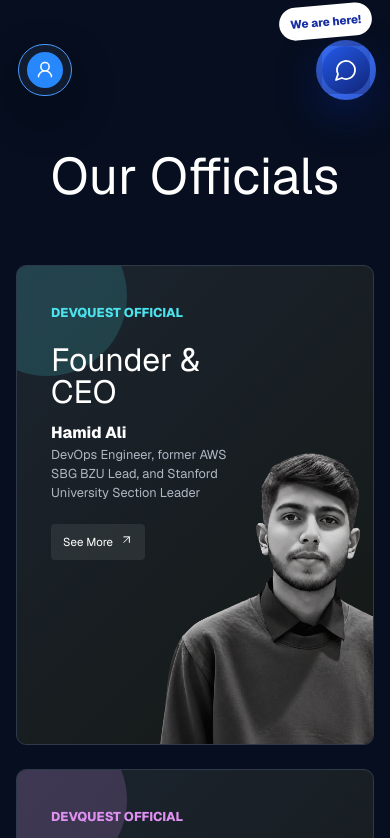
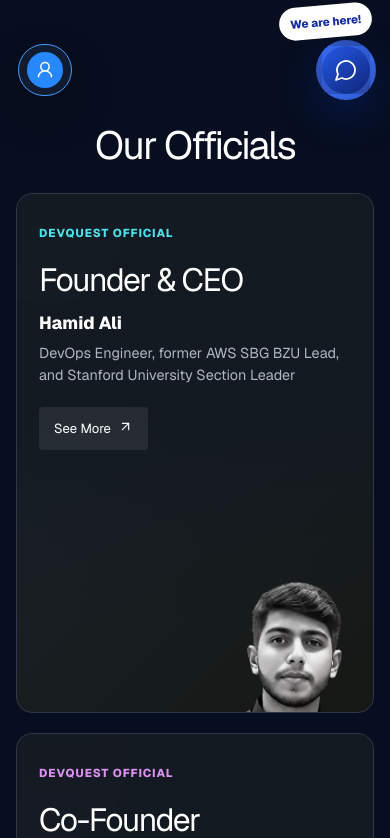
Before and after one commit to devquestpk-web/Devquestweb, a Next.js app: page /about in a window 390 px wide. Shown: the part 730-1568 px from the top of the page. Built offline with nearby package versions, Linux system fonts and the light colour scheme; no server answers.

Commit message:
Refine officials typography and layout

```diff
--- a/app/figma.css
+++ b/app/figma.css
@@ -152,3 +152,153 @@ html[data-theme="light"] .dq-services-preview,html[data-theme="light"] .dq-chapt
   .dq-sponsor-marquee { overflow-x: auto; -webkit-mask-image: none; mask-image: none; }
   .dq-sponsor-track { animation: none !important; transform: none; }
 }
+
+/* Officials layout refinement */
+.dq-officials {
+  padding: 72px 0 104px;
+}
+
+.dq-officials > h2 {
+  margin-bottom: 38px;
+  font-size: clamp(2.4rem, 4vw, 3.5rem);
+  line-height: 1;
+  letter-spacing: -.045em;
+}
+
+.dq-official-grid {
+  width: min(100%, 760px);
+  max-width: 760px;
+  gap: 28px;
+}
+
+.dq-official-card {
+  min-height: 430px;
+  padding: 44px 46px;
+  border-radius: 16px;
+}
+
+.dq-official-card::after {
+  content: "";
+  position: absolute;
+  inset: 0;
+  z-index: 1;
+  pointer-events: none;
+  background: linear-gradient(90deg, rgba(19, 25, 33, .98) 0%, rgba(19, 25, 33, .9) 43%, rgba(19, 25, 33, .38) 66%, rgba(19, 25, 33, 0) 82%);
+}
+
+.dq-official-card > div {
+  max-width: 52%;
+}
+
+.dq-official-card small {
+  font-size: .72rem;
+  letter-spacing: .08em;
+}
+
+.dq-official-card h3 {
+  max-width: 330px;
+  margin: 24px 0 16px;
+  font-size: clamp(2.1rem, 4vw, 3rem);
+  line-height: 1;
+  letter-spacing: -.045em;
+}
+
+.dq-official-card p {
+  margin: 0 0 8px;
+  font-size: 1.25rem;
+  line-height: 1.25;
+}
+
+.dq-official-card span {
+  max-width: 315px;
+  font-size: .98rem;
+  line-height: 1.55;
+}
+
+.dq-official-card a {
+  margin-top: 26px;
+  padding: 12px 15px;
+  font-size: .82rem;
+}
+
+.dq-official-card img {
+  z-index: 0;
+  opacity: .96;
+  transform-origin: right bottom;
+}
+
+.dq-official-card.cyan img {
+  transform: translate(8%, 7%) scale(1.08);
+}
+
+.dq-official-card.purple img {
+  transform: translate(13%, 8%) scale(.9);
+}
+
+@media (max-width: 760px) {
+  .dq-officials {
+    padding: 58px 0 78px;
+  }
+
+  .dq-officials > h2 {
+    margin-bottom: 28px;
+    font-size: 2.45rem;
+  }
+
+  .dq-official-grid {
+    gap: 20px;
+  }
+
+  .dq-official-card {
+    min-height: 560px;
+    padding: 30px 28px;
+  }
+
+  .dq-official-card > div {
+    max-width: 100%;
+  }
+
+  .dq-official-card h3 {
+    max-width: 270px;
+    margin-top: 20px;
+    font-size: 2.25rem;
+  }
+
+  .dq-official-card p {
+    font-size: 1.1rem;
+  }
+
+  .dq-official-card span {
+    max-width: 300px;
+    font-size: .9rem;
+  }
+
+  .dq-official-card::after {
+    background: linear-gradient(180deg, rgba(19, 25, 33, .98) 0%, rgba(19, 25, 33, .9) 43%, rgba(19, 25, 33, .18) 69%, rgba(19, 25, 33, 0) 84%);
+  }
+
+  .dq-official-card.cyan img,
+  .dq-official-card.purple img {
+    transform: translate(8%, 25%) scale(.78);
+  }
+}
+
+@media (max-width: 420px) {
+  .dq-official-card {
+    min-height: 520px;
+    padding: 26px 22px;
+  }
+
+  .dq-official-card h3 {
+    font-size: 2rem;
+  }
+
+  .dq-official-card a {
+    margin-top: 20px;
+  }
+
+  .dq-official-card.cyan img,
+  .dq-official-card.purple img {
+    transform: translate(10%, 28%) scale(.7);
+  }
+}
```
